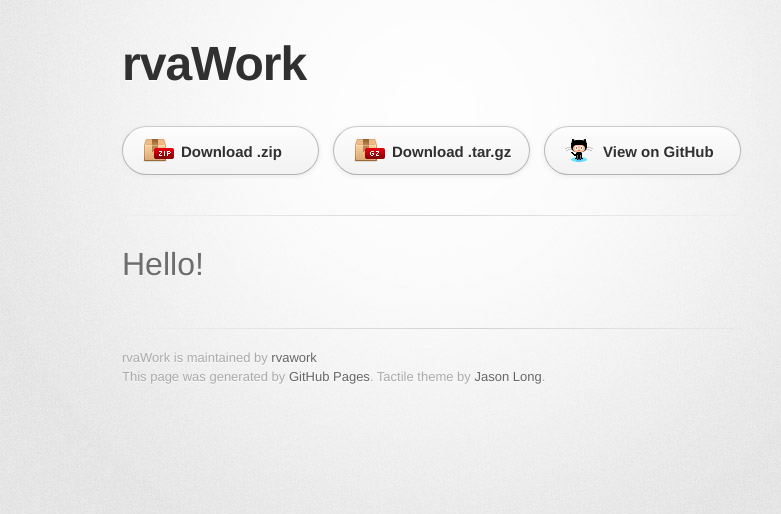
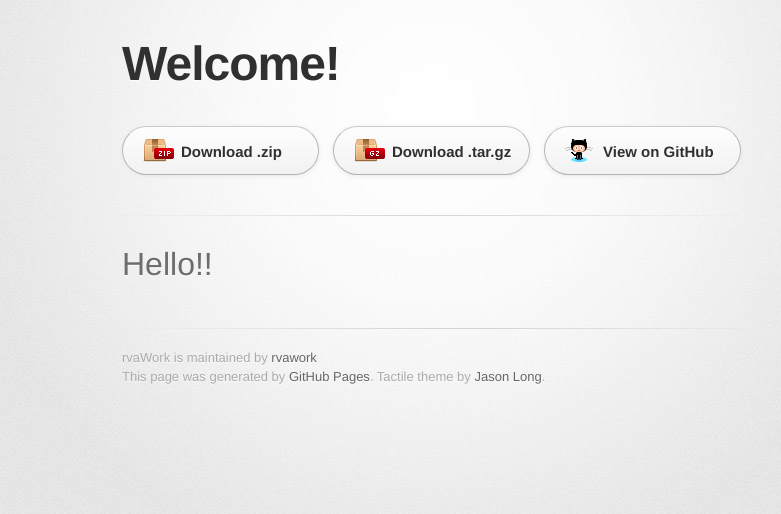
Before and after one commit to rvawork/rvawork, a plain HTML site: page index.html in a window 1280 px wide. Shown: the whole page, without its empty margins (208-989 px from the left). Drawn offline with Linux system fonts and the light colour scheme; a web font is replaced by a local one.

Commit message:
Update index.html

```diff
--- a/index.html
+++ b/index.html
@@ -18,7 +18,7 @@
       <div class="inner">
 
         <header>
-          <h1>rvaWork</h1>
+          <h1>Welcome!</h1>
           <h2></h2>
         </header>
 
@@ -31,7 +31,7 @@
         <hr>
 
         <section id="main_content">
-          <h1>Hello!</h1>
+          <h1>Hello!!</h1>
         </section>
 
         <footer>
```
